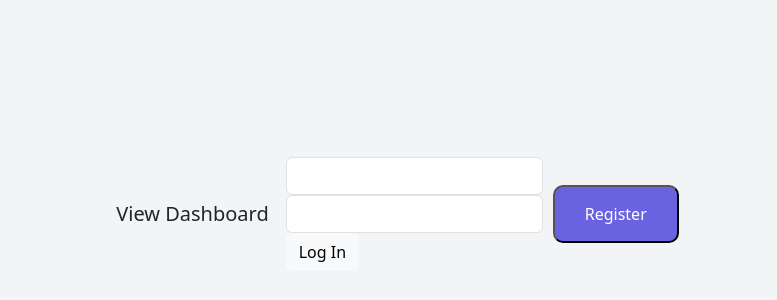
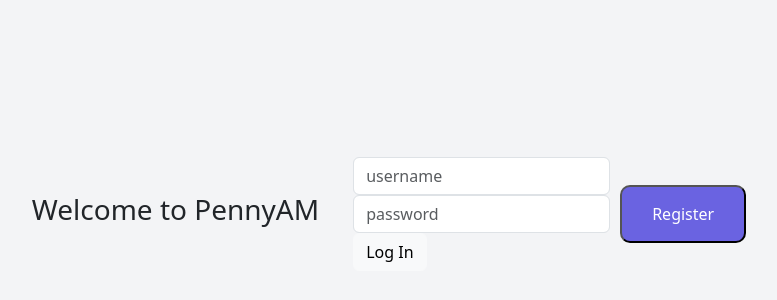
Before and after one commit to spncrkm/Penny_America, a React (Vite) app: page /login in a window 1280 px wide. Shown: the part 186-486 px from the top of the page, without its empty margins (251-1028 px from the left). Built offline with nearby package versions, Linux system fonts and the light colour scheme.

Commit message:
minor login changes

```diff
--- a/src/components/Homepage.tsx
+++ b/src/components/Homepage.tsx
@@ -14,8 +14,9 @@ const HomePage = () => {
   }
   return (
       <div className={styles.homepage}>
+        <h3>Welcome to PennyAM</h3>
         <Link to="/dashboard" className="btn btn-lg view-dashboard">
-          View Dashboard
+
         </Link>
         <Login />
         <button onClick={handleRegister} className={styles.btn}>
--- a/src/components/Login.tsx
+++ b/src/components/Login.tsx
@@ -52,10 +52,10 @@ const Login = () => {
   return (
     <Form>
       <Form.Group>
-        <Form.Control type="username" onChange={handleUsername} />
+        <Form.Control type="username" onChange={handleUsername} placeholder="username" />
       </Form.Group>
       <Form.Group>
-        <Form.Control type="password" onChange={handlePassword} />
+        <Form.Control type="password" onChange={handlePassword} placeholder="password" />
       </Form.Group>
     <button className="btn btn-light" onClick={handleSubmit}>
         Log In
```
